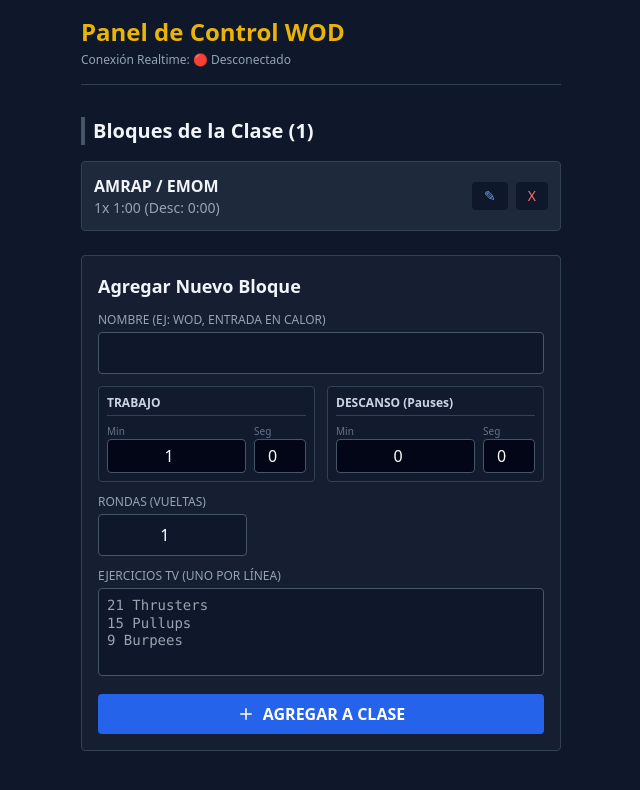
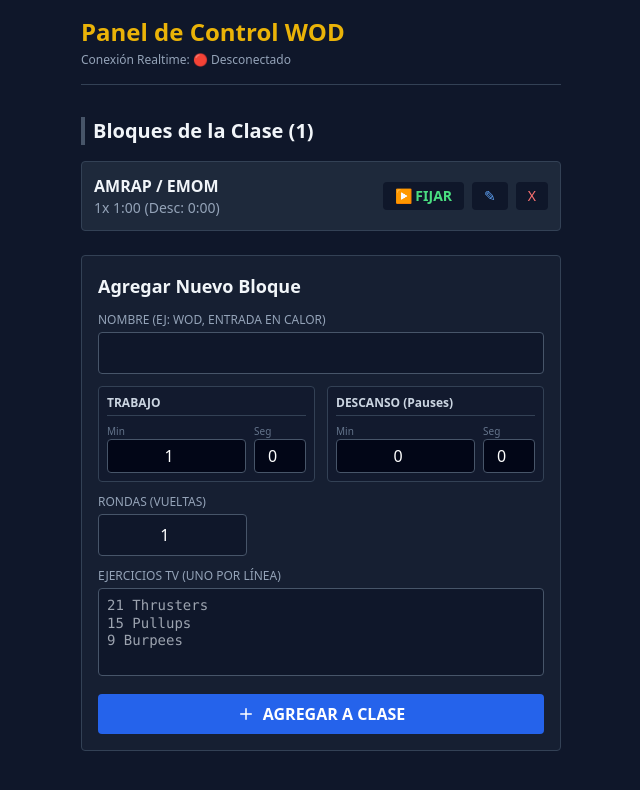
Before and after one commit to diem0002/GimTimerTv, a React (Vite) app: page / in a window 1280 px wide. Both pictures are taken after typing "Sample" into the empty fields and a click on the button "AGREGAR A CLASE". Shown: the top 790 px of the page, without its empty margins (319-959 px from the left). Built offline with nearby package versions, Linux system fonts and the light colour scheme; no server answers; the database is empty.

Commit message:
feat: add button to fix current block index artificially

```diff
--- a/src/App.jsx
+++ b/src/App.jsx
@@ -67,6 +67,18 @@ function App() {
         saveBlocksToDb(newB);
     };
 
+    const handleSelectBlock = async (index) => {
+        if (!dbState?.id) return;
+        await supabase.from('wod_status').update({
+            current_block_index: index,
+            estado_actual: 'STOPPED',
+            is_running: false,
+            start_timestamp: null,
+            target_timestamp: null,
+            tiempo_pausado_restante: null
+        }).eq('id', dbState.id);
+    };
+
     if (loading) return <div className="p-8 text-center">Cargando conexión a Box...</div>;
 
     return (
@@ -98,6 +110,11 @@ function App() {
                                 </div>
                             </div>
                             <div className="flex gap-2">
+                                {dbState?.current_block_index !== i && (
+                                    <button onClick={() => handleSelectBlock(i)} className="text-green-400 bg-slate-900 px-3 py-1 rounded text-sm hover:bg-slate-700 font-bold transition-colors">
+                                        ▶ FIJAR
+                                    </button>
+                                )}
                                 <button onClick={() => handleEditBlock(i)} className="text-blue-400 bg-slate-900 px-3 py-1 rounded text-sm hover:bg-slate-700">✎</button>
                                 <button onClick={() => handleDeleteBlock(i)} className="text-red-400 bg-slate-900 px-3 py-1 rounded text-sm hover:bg-slate-700">X</button>
                             </div>
```
